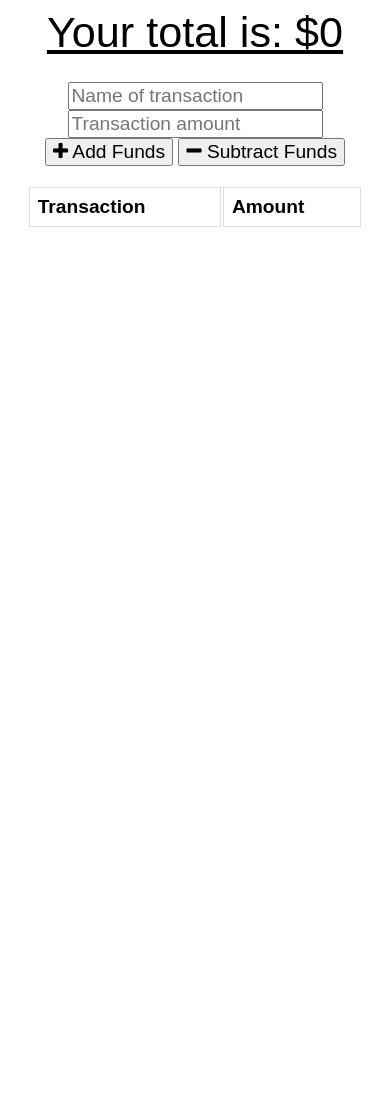
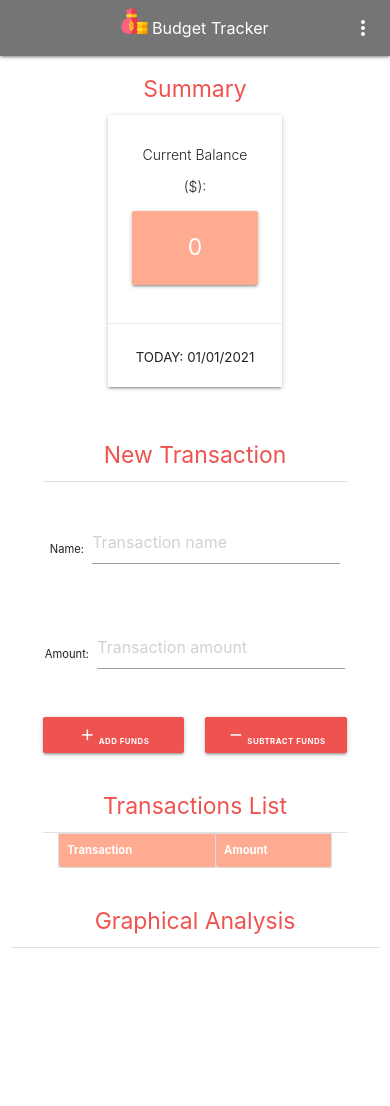
Before and after one commit to Delph-Sunny/18-Budget_Tracker_PWA, a website: page public/index.html in a window 390 px wide. Shown: the top 1106 px of the page. Before the commit the page ends 844 px from the top, so only its background shows below. Drawn offline with nearby package versions, Linux system fonts and the light colour scheme; no server answers.

Commit message:
style frontend

```diff
--- a/public/assets/css/style.css
+++ b/public/assets/css/style.css
@@ -1,11 +1,17 @@
 body {
   font-size: 120%;
-  font-family: Arial;
+  display: flex;
+    min-height: 100vh;
+    flex-direction: column;
+}
+main {
+  flex: 1 0 auto;
 }
 
-button, input {
-  font-size: 100%;
-  font-family: Arial;
+button, .extra {
+  font-weight: bold;
+  font-size: 70% !important;
+    width: 100%;
 }
 
 table {
@@ -20,10 +26,6 @@ td, th {
 
 tr:nth-child(even) {
   background-color: #dddddd;
-}
-
-.error {
-  color: red;
 }
 
 .wrapper {
@@ -49,3 +51,32 @@ tr:nth-child(even) {
   width: 90%;
   margin: 0 auto;
 }
+
+@media only screen and (max-width : 700px) {
+  nav .brand-logo {
+  position: relative;
+  display: inline-block;
+  text-align: center;
+  width: 70%;
+  font-size: 1.15rem;
+  }
+  nav img {
+    width: 26px;
+    height: 26px;
+  }
+  h4 {
+    font-size: 1.64rem;
+  }
+  h5 {
+    font-size: 1.15rem;
+  }
+  h6 {
+    font-size: 0.95rem;
+  }
+  body {
+    font-size: 0.8rem;
+  }
+  .card-title, .card-action {
+    font-size: 1rem !important;
+}
+  }
--- a/public/index.html
+++ b/public/index.html
@@ -4,66 +4,191 @@
     <meta charset="UTF-8" />
     <meta name="viewport" content="width=device-width, initial-scale=1.0" />
     <meta http-equiv="X-UA-Compatible" content="ie=edge" />
-    <meta name="theme-color" content="#317EFB" />
+    <meta name="theme-color" content="#ffab91" />
     <!-- Icon website -->
-    <link rel="icon" type="image/png" href="./assets/img/icons/favicon.png" sizes="16x16">
-
-    <link rel="shortcut icon" href="./assets/img/icons/icon-192x192.png" type="image/x-icon"/>
-
+    <link
+      rel="shortcut icon"
+      href="./assets/img/icons/icon-169x169.png"
+      type="image/x-icon"
+    />
+    <!--Links to Materialize-->
+    <link
+      href="https://fonts.googleapis.com/icon?family=Material+Icons"
+      rel="stylesheet"
+    />
     <link
       rel="stylesheet"
-      href="https://stackpath.bootstrapcdn.com/font-awesome/4.7.0/css/font-awesome.min.css"
+      href="https://cdnjs.cloudflare.com/ajax/libs/materialize/1.0.0/css/materialize.min.css"
     />
+
     <link rel="stylesheet" href="./assets/css/style.css" />
     <link rel="manifest" href="./manifest.webmanifest" />
 
     <title>Budget Tracker</title>
   </head>
   <body>
+    <!-- Dropdown Structure -->
+    <ul id="dropdown1" class="dropdown-content">
+      <li><a class="extra red lighten-1 white-text" id="undo" href="#"><i class="material-icons">undo</i> Undo</a></li>
+      <li><a class="extra red lighten-1 white-text" id="reset" href="#"><i class="material-icons">delete_forever</i> Reset</a></li>
+    </ul>
+
+    <header>
+      <div class="navbar-fixed">
+        <nav class="grey darken-1">
+          <div class="nav-wrapper">
+            <a href="index.html" class="brand-logo center">
+              <img
+                src="./assets/img/icons/budget.png"
+                width="36px"
+                height="36px"
+              />&nbsp;Budget&nbsp;Tracker</a
+            >
+            <ul class="right">
+              <!-- Dropdown Trigger -->
+              <li>
+                <a class="dropdown-trigger" href="#!" data-target="dropdown1">
+                  <i class="material-icons">more_vert</i>
+                </a>
+              </li>
+            </ul>
+          </div>
+        </nav>
+      </div>
+    </header>
+    <main>
       <div class="wrapper">
-      <div class="total">
-        <div class="total">Your total is: $<span id="total">0</span></div>
+        <div class="row">
+          <div class="col s6 offset-s3 m6 offset-m3">
+            <h4 class="red-text text-lighten-1">Summary</h4>
+            <div class="card">
+              <div class="card-content">
+                <span class="card-title">Current Balance ($): </span>
+                <h4 class="card-panel deep-orange lighten-3 center">
+                  <span class="white-text" id="total">0</span>
+                </h4>
               </div>
-
+              <div class="card-action">
+                <h6 class="">TODAY: <span id="date">01/01/2021</span></h6>
+              </div>
+            </div>
+          </div>
+        </div>
+        <div class="row">
+          <div class="col s10 offset-s1 m6">
+            <h4 class="red-text text-lighten-1">New Transaction</h4>
+            <div class="divider"></div>
             <div class="form">
-        <input type="text" id="t-name" placeholder="Name of transaction" />
+              <div class="row">
+                <div class="col s12">
+                  Name:
+                  <div class="input-field inline">
+                    <input
+                      type="text"
+                      id="t-name"
+                      placeholder="Transaction name"
+                      data-length="20"
+                    />
+                  </div>
+                </div>
+              </div>
+              <div class="row">
+                <div class="col s12">
+                  Amount:
+                  <div class="input-field inline">
                     <input
                       type="number"
                       min="0"
                       id="t-amount"
                       placeholder="Transaction amount"
                     />
-        <button id="add-btn">
-          <i class="fa fa-plus buttons"></i> Add Funds
+                  </div>
+                </div>
+              </div>
+              <div class="row">
+                <div class="col s6">
+                  <button
+                    type="button"
+                    class="btn btn-block waves-effect waves-light red lighten-1 truncate"
+                    id="add-btn"
+                  >
+                    <i class="large material-icons">add</i> Add Funds
                   </button>
-        <button id="sub-btn"><i class="fa fa-minus"></i> Subtract Funds</button>
-        <p class="error"></p>
                 </div>
-
+                <div class="col s6">
+                  <button
+                    type="button"
+                    class="btn waves-effect waves-light red lighten-1 truncate"
+                    id="sub-btn"
+                  >
+                    <i class="large material-icons">remove</i> Subtract Funds
+                  </button>
+                </div>
+                <div style="position: relative">
+                  <div id="toast-container"></div>
+                </div>
+              </div>
+            </div>
+          </div>
+          <div class="col s10 offset-s1 m6">
+            <h4 class="red-text text-lighten-1">Transactions List</h4>
+            <div class="divider"></div>
             <div class="transactions">
               <table>
                 <thead>
-            <th>Transaction</th>
-            <th>Amount</th>
+                  <th class="deep-orange lighten-3 white-text">Transaction</th>
+                  <th class="deep-orange lighten-3 white-text">Amount</th>
                 </thead>
                 <tbody id="tbody"></tbody>
               </table>
             </div>
-
+          </div>
+        </div>
+        <div class="row">
+          <div class="col s12">
+            <h4 class="red-text text-lighten-1">Graphical Analysis</h4>
+            <div class="divider"></div>
             <canvas id="myChart"></canvas>
           </div>
-
+        </div>
+      </div>
+    </main>
+    <footer class="footer-copyright center-align grey darken-1">
+      <p class="white-text">
+        <i
+          >© 2021 Copyright
+          <strong>
+            <a
+              class="red-text text-lighten-1"
+              href="https://github.com/Delph-Sunny"
+              >DT</a
+            ></strong
+          ></i
+        >
+      </p>
+    </footer>
+    <!--Links to Javascript-->
+    <script src="https://ajax.googleapis.com/ajax/libs/jquery/3.5.1/jquery.min.js"></script>
+    <script src="https://cdnjs.cloudflare.com/ajax/libs/materialize/1.0.0/js/materialize.min.js"></script>
     <script src="https://cdn.jsdelivr.net/npm/chart.js@2.8.0"></script>
     <script src="./assets/js/db.js"></script>
     <script src="./assets/js/index.js"></script>
     <script>
       if ("serviceWorker" in navigator) {
         window.addEventListener("load", () => {
-          navigator.serviceWorker.register("service-worker.js").then((reg) => {
+          navigator.serviceWorker.register("/service-worker.js", { scope: "/" })
+          .then(reg => {
             console.log("We found your service worker file!", reg);
+          })
+          .catch(registrationError => {
+                console.log("Registration failed: ", registrationError);
           });
         });
       }
     </script>
+    <script type="text/javascript">
+      $(".dropdown-trigger").dropdown();
+      $("input#t-name").characterCounter();
+    </script>
   </body>
 </html>
```
Lines whose indentation alone changed are shown as unchanged.
